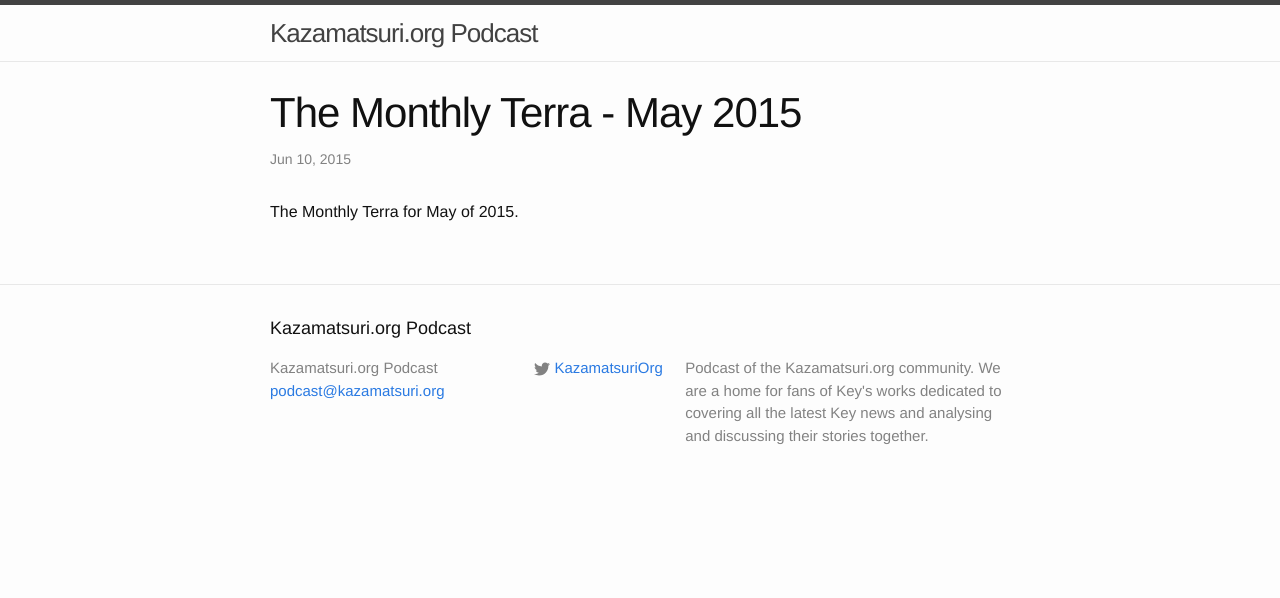
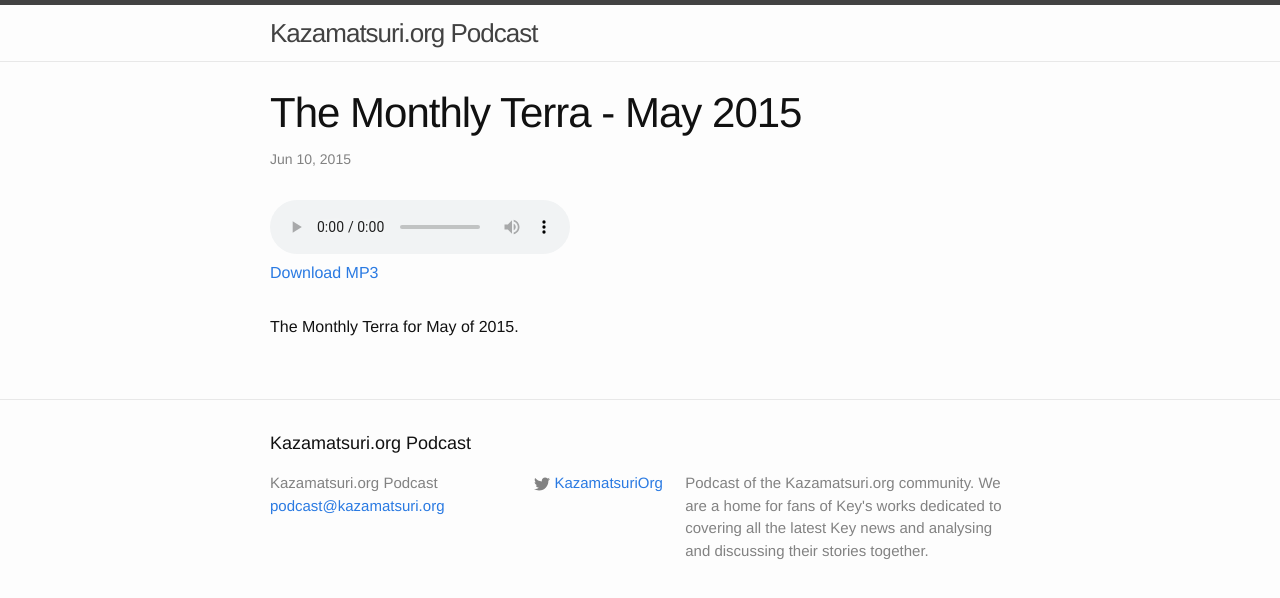
Before and after one commit to KazamatsuriOrg/podcast, a Jekyll site: the page built from _posts/2015-06-10-mtmay15.md, in a window 1280 px wide. Shown: the top 598 px of the page. Built offline with Jekyll 4.4.1, drawn with Linux system fonts in a browser that asks for light colours.

Commit message:
Five-minute hack to get audio players in here

```diff
--- a/_layouts/post.html
+++ b/_layouts/post.html
@@ -8,6 +8,16 @@
     <p class="post-meta">{{ page.date | date: "%b %-d, %Y" }}{% if page.author %} • {{ page.author }}{% endif %}{% if page.meta %} • {{ page.meta }}{% endif %}</p>
   </header>
 
+  <div class="post-audio">
+    <audio src="{{ page.link }}" id="audio" class="audio" controls>
+      <p>Your browser does not support HTML5 Audio.</p>
+    </audio>
+
+    <div class="links">
+      <a href="{{ page.link }}" target="_blank" class="download mp3">Download MP3</a>
+    </div>
+  </div>
+
   <article class="post-content">
     {{ content }}
   </article>
--- a/_sass/_layout.scss
+++ b/_sass/_layout.scss
@@ -207,6 +207,14 @@
     }
 }
 
+.post-audio {
+    margin-bottom: $spacing-unit;
+
+    .links {
+        display: block;
+    }
+}
+
 .post-content {
     margin-bottom: $spacing-unit;
 
```
